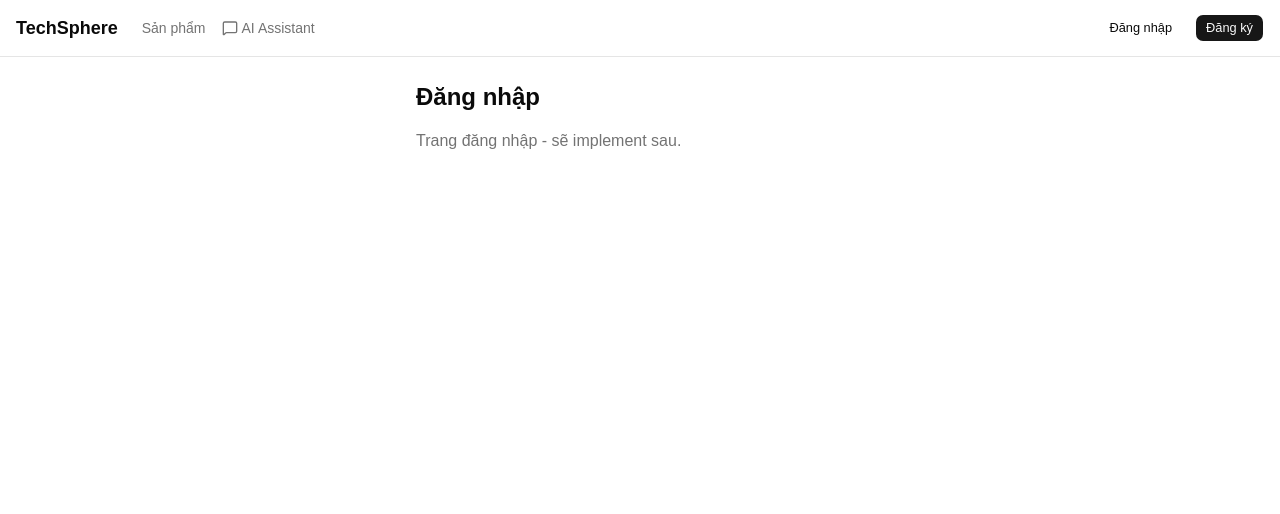
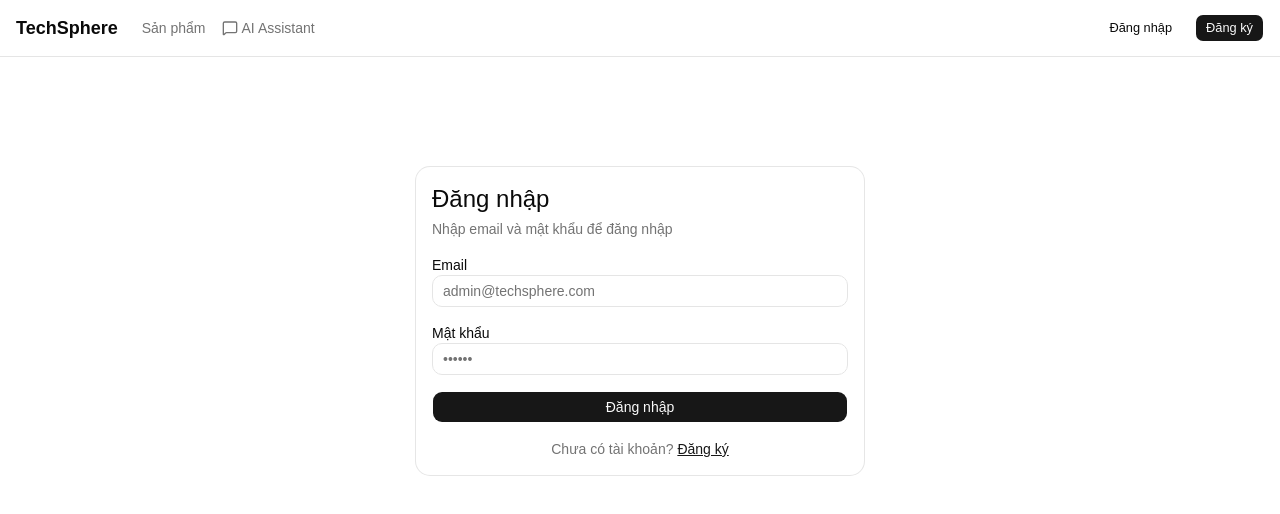
Before and after one commit to VanTruong475/technest-ai, a React (Vite) app in the folder frontend/: page /login in a window 1280 px wide. Shown: the top 514 px of the page. Built offline with nearby package versions, Linux system fonts and the light colour scheme.

Commit message:
Hoàn thiện giao diện đăng nhập đăng ký

```diff
--- a/frontend/src/main.tsx
+++ b/frontend/src/main.tsx
@@ -1,6 +1,7 @@
 import { StrictMode } from "react"
 import { createRoot } from "react-dom/client"
 import { QueryClient, QueryClientProvider } from "@tanstack/react-query"
+import { ThemeProvider } from "next-themes"
 import "./index.css"
 import App from "./App"
 
@@ -8,8 +9,10 @@ const queryClient = new QueryClient()
 
 createRoot(document.getElementById("root")!).render(
   <StrictMode>
-    <QueryClientProvider client={queryClient}>
-      <App />
-    </QueryClientProvider>
+    <ThemeProvider attribute="class" defaultTheme="light" enableSystem={false}>
+      <QueryClientProvider client={queryClient}>
+        <App />
+      </QueryClientProvider>
+    </ThemeProvider>
   </StrictMode>
 )
--- a/frontend/src/pages/LoginPage.tsx
+++ b/frontend/src/pages/LoginPage.tsx
@@ -1,8 +1,83 @@
+import { useState } from "react";
+import { Link, useNavigate } from "react-router-dom";
+import { toast } from "sonner";
+import { useAuthStore } from "@/store/authStore";
+import { Button } from "@/components/ui/button";
+import { Input } from "@/components/ui/input";
+import { Card, CardContent, CardHeader, CardTitle, CardDescription } from "@/components/ui/card";
+
 export default function LoginPage() {
+  const [email, setEmail] = useState("");
+  const [password, setPassword] = useState("");
+  const [loading, setLoading] = useState(false);
+  const login = useAuthStore((s) => s.login);
+  const navigate = useNavigate();
+
+  const handleSubmit = async (e: React.FormEvent) => {
+    e.preventDefault();
+    if (!email || !password) {
+      toast.error("Vui lòng nhập đầy đủ email và mật khẩu");
+      return;
+    }
+
+    setLoading(true);
+    try {
+      await login(email, password);
+      toast.success("Đăng nhập thành công!");
+      navigate("/");
+    } catch (err: any) {
+      const detail = err.response?.data?.detail || "Đăng nhập thất bại";
+      toast.error(detail);
+    } finally {
+      setLoading(false);
+    }
+  };
+
   return (
-    <div className="max-w-md mx-auto">
-      <h1 className="text-2xl font-bold mb-4">Đăng nhập</h1>
-      <p className="text-muted-foreground">Trang đăng nhập - sẽ implement sau.</p>
+    <div className="flex min-h-[60vh] items-center justify-center">
+      <Card className="w-full max-w-md">
+        <CardHeader>
+          <CardTitle className="text-2xl">Đăng nhập</CardTitle>
+          <CardDescription>Nhập email và mật khẩu để đăng nhập</CardDescription>
+        </CardHeader>
+        <CardContent>
+          <form onSubmit={handleSubmit} className="space-y-4">
+            <div className="space-y-2">
+              <label htmlFor="email" className="text-sm font-medium">
+                Email
+              </label>
+              <Input
+                id="email"
+                type="email"
+                placeholder="admin@techsphere.com"
+                value={email}
+                onChange={(e) => setEmail(e.target.value)}
+              />
+            </div>
+            <div className="space-y-2">
+              <label htmlFor="password" className="text-sm font-medium">
+                Mật khẩu
+              </label>
+              <Input
+                id="password"
+                type="password"
+                placeholder="••••••"
+                value={password}
+                onChange={(e) => setPassword(e.target.value)}
+              />
+            </div>
+            <Button type="submit" className="w-full" disabled={loading}>
+              {loading ? "Đang đăng nhập..." : "Đăng nhập"}
+            </Button>
+          </form>
+          <p className="mt-4 text-center text-sm text-muted-foreground">
+            Chưa có tài khoản?{" "}
+            <Link to="/register" className="text-primary underline">
+              Đăng ký
+            </Link>
+          </p>
+        </CardContent>
+      </Card>
     </div>
   );
 }
--- a/frontend/src/pages/RegisterPage.tsx
+++ b/frontend/src/pages/RegisterPage.tsx
@@ -1,8 +1,100 @@
+import { useState } from "react";
+import { Link, useNavigate } from "react-router-dom";
+import { toast } from "sonner";
+import { useAuthStore } from "@/store/authStore";
+import { Button } from "@/components/ui/button";
+import { Input } from "@/components/ui/input";
+import { Card, CardContent, CardHeader, CardTitle, CardDescription } from "@/components/ui/card";
+
 export default function RegisterPage() {
+  const [fullName, setFullName] = useState("");
+  const [email, setEmail] = useState("");
+  const [password, setPassword] = useState("");
+  const [loading, setLoading] = useState(false);
+  const register = useAuthStore((s) => s.register);
+  const navigate = useNavigate();
+
+  const handleSubmit = async (e: React.FormEvent) => {
+    e.preventDefault();
+    if (!fullName || !email || !password) {
+      toast.error("Vui lòng nhập đầy đủ thông tin");
+      return;
+    }
+    if (password.length < 6) {
+      toast.error("Mật khẩu phải ít nhất 6 ký tự");
+      return;
+    }
+
+    setLoading(true);
+    try {
+      await register({ full_name: fullName, email, password });
+      toast.success("Đăng ký thành công! Vui lòng đăng nhập.");
+      navigate("/login");
+    } catch (err: any) {
+      const detail = err.response?.data?.detail || "Đăng ký thất bại";
+      toast.error(detail);
+    } finally {
+      setLoading(false);
+    }
+  };
+
   return (
-    <div className="max-w-md mx-auto">
-      <h1 className="text-2xl font-bold mb-4">Đăng ký</h1>
-      <p className="text-muted-foreground">Trang đăng ký - sẽ implement sau.</p>
+    <div className="flex min-h-[60vh] items-center justify-center">
+      <Card className="w-full max-w-md">
+        <CardHeader>
+          <CardTitle className="text-2xl">Đăng ký</CardTitle>
+          <CardDescription>Tạo tài khoản mới để mua sắm</CardDescription>
+        </CardHeader>
+        <CardContent>
+          <form onSubmit={handleSubmit} className="space-y-4">
+            <div className="space-y-2">
+              <label htmlFor="fullName" className="text-sm font-medium">
+                Họ tên
+              </label>
+              <Input
+                id="fullName"
+                type="text"
+                placeholder="Nguyễn Văn A"
+                value={fullName}
+                onChange={(e) => setFullName(e.target.value)}
+              />
+            </div>
+            <div className="space-y-2">
+              <label htmlFor="email" className="text-sm font-medium">
+                Email
+              </label>
+              <Input
+                id="email"
+                type="email"
+                placeholder="you@example.com"
+                value={email}
+                onChange={(e) => setEmail(e.target.value)}
+              />
+            </div>
+            <div className="space-y-2">
+              <label htmlFor="password" className="text-sm font-medium">
+                Mật khẩu
+              </label>
+              <Input
+                id="password"
+                type="password"
+                placeholder="Ít nhất 6 ký tự"
+                value={password}
+                onChange={(e) => setPassword(e.target.value)}
+              />
+            </div>
+            <Button type="submit" className="w-full" disabled={loading}>
+              {loading ? "Đang đăng ký..." : "Đăng ký"}
+            </Button>
+          </form>
+          <p className="mt-4 text-center text-sm text-muted-foreground">
+            Đã có tài khoản?{" "}
+            <Link to="/login" className="text-primary underline">
+              Đăng nhập
+            </Link>
+          </p>
+        </CardContent>
+      </Card>
     </div>
   );
 }
```
